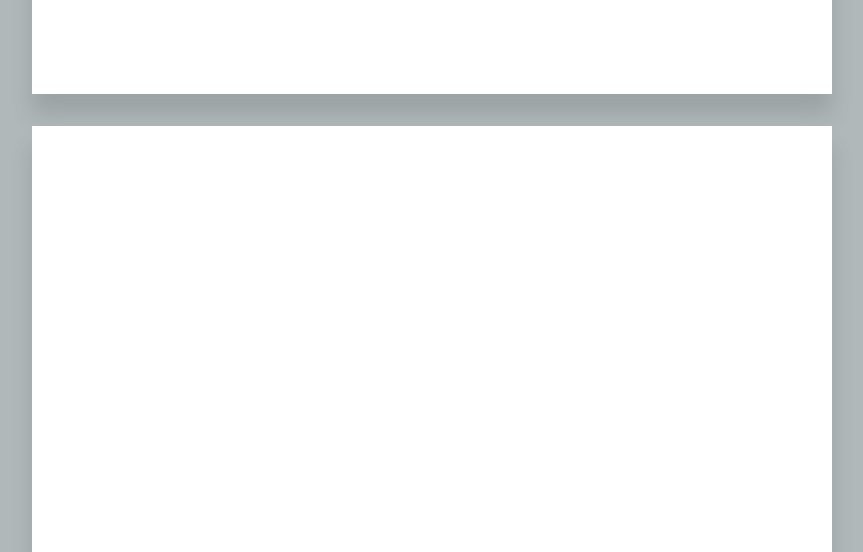
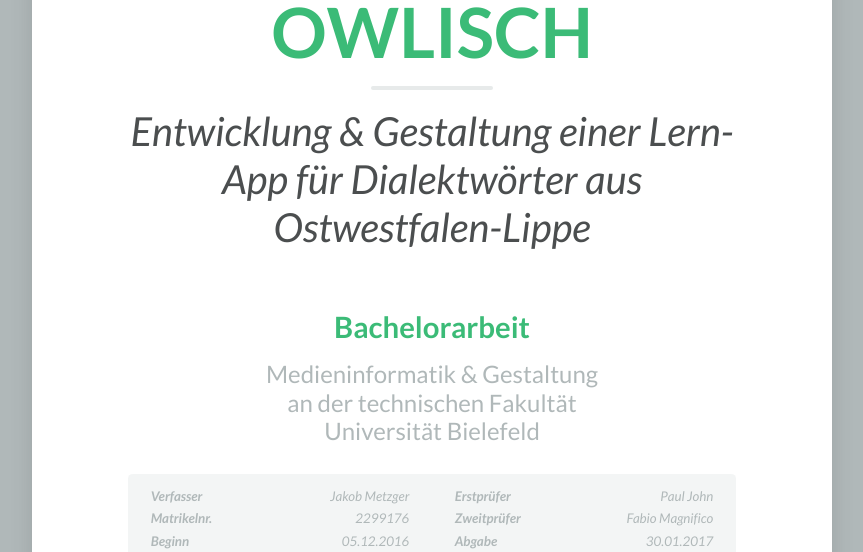
Before and after one commit to JakobMe/owlisch-print, a website: page out/print.html in a window 1280 px wide. Shown: the part 400-952 px from the top of the page, without its empty margins (208-1071 px from the left). Drawn offline with Linux system fonts and the light colour scheme.

Commit message:
Cover hinzugefügt. Kleine Korrekturen.

```diff
--- /dev/null
+++ b/src/less/_cover.less
@@ -0,0 +1,84 @@
+/*
+ * Modul: Cover.
+ * Definiert das Layout des Covers.
+ * @author Jakob Metzger <jakob.me@gmail.com>
+ * @copyright 2016 Jakob Metzger
+ * @license MIT
+ */
+
+// Cover
+.cover {
+
+    // Überschrift
+    &-heading {
+        margin: 0;
+        padding: 0;
+        line-height: 1;
+        color: @color-main;
+        text-transform: uppercase;
+        font-size: @font-size-h1;
+        font-weight: bold;
+        text-align: center;
+    }
+
+    // Titel
+    &-title {
+        margin: 0;
+        padding: 0;
+        line-height: 1.2;
+        font-weight: normal;
+        text-align: center;
+        font-style: italic;
+        color: @color-text;
+        font-size: @font-size-h2;
+
+        // Linien
+        &:before {
+            content: "";
+            display: block;
+            width: 20%;
+            height: (@size-line * 2);
+            margin: @margin-title-h auto;
+            background: @color-line;
+            border-radius: @size-radius;
+        }
+    }
+
+    // Untertitel
+    &-subtitle {
+        text-align: center;
+        color: @color-main;
+        font-weight: bold;
+        font-size: @font-size-h3;
+        line-height: 1.2;
+        margin-top: @margin-figure-v;
+    }
+
+    // Body
+    &-body {
+        text-align: center;
+        color: @color-pale;
+        font-weight: normal;
+        font-size: @font-size-h4;
+        line-height: 1.2;
+    }
+
+    // Footer
+    &-footer {
+        width: auto;
+        font-style: italic;
+        box-sizing: border-box;
+        padding: @margin-figure-h (@margin-figure-h * 2);
+        color: @color-pale;
+        font-size: @font-size-small;
+        background: @color-box;
+        border-radius: @size-radius;
+        left: @margin-figure-v;
+        right: @margin-figure-v;
+        bottom: @margin-title-h;
+    }
+
+    // Links & Rechts
+    &-left { text-align: left; font-weight: bold; }
+    &-right { text-align: right; }
+}
--- a/src/less/_variables.less
+++ b/src/less/_variables.less
@@ -51,6 +51,7 @@
 @factor-count-font:                0.8;
 
 // Schriftgrößen
+@font-size-h1:                     52pt;
 @font-size-h2:                     30pt;
 @font-size-h3:                     22pt;
 @font-size-h4:                     18pt;
--- a/src/less/print.less
+++ b/src/less/print.less
@@ -20,4 +20,5 @@
 @import "_figure.less";
 @import "_footnote.less";
 @import "_toc.less";
+@import "_cover.less";
 @import "_screen.less";
```
Also changed, not shown: out/print.css, out/print.html, 4 other files.
